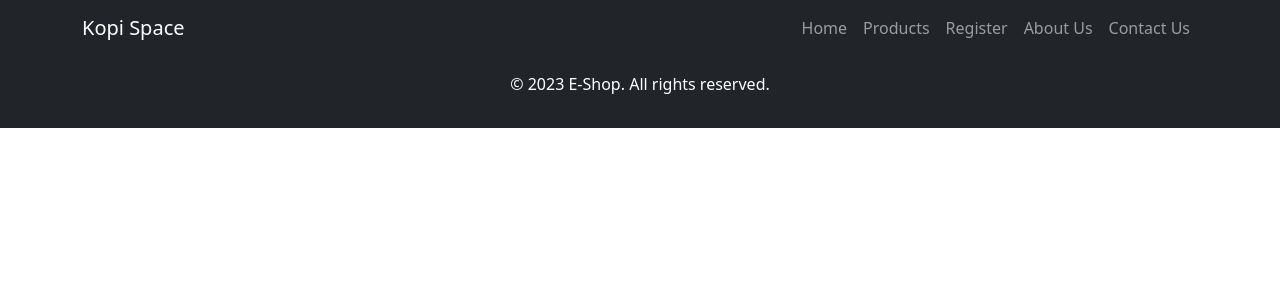
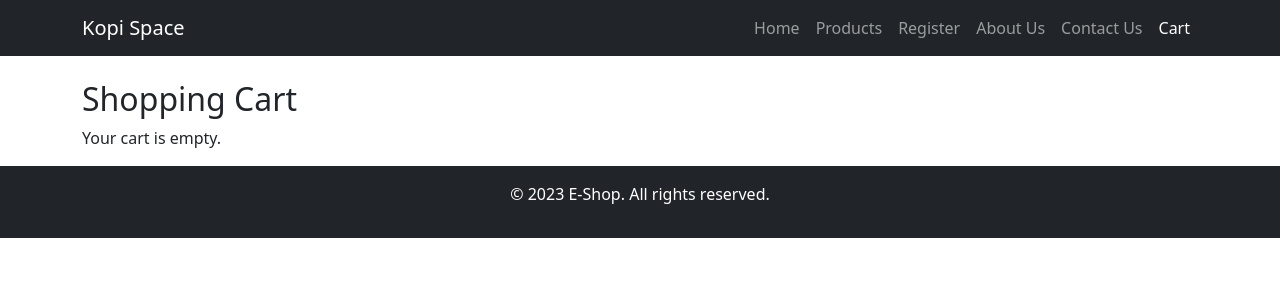
Before and after one commit to noislowlyjie/modern-frameworks-assessment, a React (Vite) app: page /cart in a window 1280 px wide. Shown: the top 300 px of the page. Built offline with nearby package versions, Linux system fonts and the light colour scheme.

Commit message:
added shopping cart

```diff
--- a/src/App.jsx
+++ b/src/App.jsx
@@ -9,6 +9,7 @@ import { Route, Switch } from 'wouter';
 import './index.css';
 import ProductCard from './ProductCard';
 import FlashMessage from "./FlashMessage";
+import ShoppingCart from './ShoppingCart';
 
 function App() {
   return (
@@ -22,6 +23,7 @@ function App() {
         <Route path="/register" component={RegisterPage} />
         <Route path="/about-us" component={AboutUs} />
         <Route path="/contact-us" component={ContactUs} />
+        <Route path="/cart" component={ShoppingCart}/>
       </Switch>
       <footer className="bg-dark text-white text-center py-3">
         <div className="container">
--- /dev/null
+++ b/src/CartStore.jsx
@@ -0,0 +1,67 @@
+import { atom, useAtom } from 'jotai';
+
+// Define the initial state of the cart. We put in one piece of test data
+const initialCart = [
+
+];
+
+// Create an atom for the cart
+export const cartAtom = atom(initialCart);
+
+// Custom hook for cart operations
+export const useCart = () => {
+
+  const [cart, setCart] = useAtom(cartAtom);
+
+  const addToCart = (product) => {
+    const existingItemIndex = cart.findIndex(item => item.product_id === product.id);
+    if (existingItemIndex != -1) {
+      const existingCartItem = cart[existingItemIndex];
+      const modifiedCartItem = { ...existingCartItem, quantity: existingCartItem.quantity + 1 };
+      const modifiedCart = cart.with(existingItemIndex, modifiedCartItem);
+      setCart(modifiedCart)
+    } else {
+      const newCartItem = {
+        id: Math.floor(Math.random() * 10000 + 1),
+        product_id: product.id,
+        name: product.name,
+        price: product.price,
+        imageUrl: product.imageUrl,
+        description: product.description,
+        quantity: 1
+
+      }
+      const modifiedCart = [...cart, newCartItem];
+      setCart(modifiedCart)
+    }
+  }
+
+  const modifyQuantity = (item, newQuantity) => {
+    const existingItemIndex = cart.findIndex(i => i.id === item);
+    if (existingItemIndex != -1) {
+      const existingCartItem = cart[existingItemIndex];
+      const modifiedCartItem = { ...existingCartItem, quantity: newQuantity };
+      const modifiedCart = cart.with(existingItemIndex, modifiedCartItem);
+      setCart(modifiedCart)
+    }
+  }
+
+  const removeFromCart = (item) => {
+    const existingItemIndex = cart.findIndex(i => i.id === item);
+    const modifiedCart = cart.toSpliced(existingItemIndex, 1);
+    setCart(modifiedCart)
+}
+
+  // Function to calculate the total price of items in the cart
+  const getCartTotal = () => {
+    return cart.reduce((total, item) => total + (item.price * item.quantity), 0).toFixed(2);
+  };
+
+  return {
+    cart,
+    getCartTotal,
+    addToCart,
+    modifyQuantity,
+    removeFromCart
+  };
+};
--- a/src/HomePage.jsx
+++ b/src/HomePage.jsx
@@ -1,9 +1,15 @@
 import React, { useState, useEffect } from 'react';
 import axios from 'axios';
 import ProductCard from './ProductCard';
+import { useCart } from './CartStore';
+import { useFlashMessage } from './FlashMessageStore';
+import { useLocation } from 'wouter';
 
 function HomePage() {
     const [featuredProducts, setFeaturedProducts] = useState([]);
+    const [, setLocation] = useLocation();
+    const { addToCart } = useCart();
+    const { showMessage } = useFlashMessage();
 
     useEffect(() => {
         const fetchFeaturedProducts = async () => {
@@ -28,6 +34,11 @@ function HomePage() {
                         imageUrl={product.imageUrl}
                         productName={product.name}
                         price={product.price.toFixed(2)}
+                        handleAddToCart={() => {
+                            addToCart(product)
+                            showMessage("New item added to cart!");
+                            setLocation('/cart');
+                        }}
                     />
                 </div>
             );
--- a/src/Navbar.jsx
+++ b/src/Navbar.jsx
@@ -47,6 +47,11 @@ function Navbar() {
                 Contact Us
               </Link>
             </li>
+            <li className="nav-item">
+              <Link href="/cart" className={`nav-link ${location === '/cart' ? 'active' : ''}`}>
+                Cart
+              </Link>
+            </li>
           </ul>
         </div>
       </div>
--- a/src/ProductCard.jsx
+++ b/src/ProductCard.jsx
@@ -16,7 +16,7 @@ const ProductCard = (props) => {
       <div className="card-body">
         <h5 className="card-title">{props.productName}</h5>
         <p className="card-text">${props.price}</p>
-        <button className="btn btn-primary" onClick={handleAddToCart}>
+        <button className="btn btn-primary" onClick={props.handleAddToCart}>
           Add to Cart
         </button>
       </div>
--- a/src/ProductPage.jsx
+++ b/src/ProductPage.jsx
@@ -1,9 +1,17 @@
 import React, { useState, useEffect } from 'react';
+import { useCart } from './CartStore';
 import axios from 'axios';
+import { useLocation } from 'wouter';
+
 import ProductCard from './ProductCard';
+import { useFlashMessage } from './FlashMessageStore'
 
 function ProductPage() {
   const [products, setProducts] = useState([]);
+  const [, setLocation] = useLocation();
+  const { addToCart } = useCart();
+  const { showMessage } = useFlashMessage();
+
 
   useEffect(() => {
     const fetchProducts = async () => {
@@ -28,6 +36,11 @@ function ProductPage() {
               imageUrl={product.imageUrl}
               productName={product.name}
               price={product.price.toFixed(2)}
+              handleAddToCart={() => {
+                addToCart(product)
+                showMessage("New item added to cart!");
+                setLocation('/cart');
+              }}
             />
           </div>
         ))}
--- /dev/null
+++ b/src/ShoppingCart.jsx
@@ -0,0 +1,40 @@
+import React from 'react';
+import { useCart } from './CartStore';
+
+const ShoppingCart = () => {
+  const { cart, getCartTotal, modifyQuantity, removeFromCart } = useCart();
+
+  return (
+    <div className="container mt-4">
+      <h2>Shopping Cart</h2>
+      {cart.length === 0 ? (
+        <p>Your cart is empty.</p>
+      ) : (
+        <>
+          <ul className="list-group">
+            {cart.map((item) => (
+              <li key={item.id} className="list-group-item d-flex justify-content-between align-items-center">
+                <div>
+                  <img src={item.imageUrl} alt={item.name} className="cart-image" />
+                  <h5>{item.name}</h5>
+                  <div className="d-flex align-items-center">
+                    <button className="btn btn-sm btn-secondary me-2" onClick={() => modifyQuantity(item.id, item.quantity - 1)}>-</button>
+                    <p className="mb-0">Quantity: {item.quantity}</p>
+                    <button className="btn btn-sm btn-secondary ms-2" onClick={() => modifyQuantity(item.id, item.quantity + 1)}>+</button>
+                    <button className="btn btn-sm btn-danger ms-2" onClick={() => removeFromCart(item)}>Remove</button>
+                  </div>
+                </div>
+                <span>${(item.price * item.quantity).toFixed(2)}</span>
+              </li>
+            ))}
+          </ul>
+          <div className="mt-3 mb-3 text-end">
+            <h4>Total: ${getCartTotal()}</h4>
+          </div>
+        </>
+      )}
+    </div>
+  );
+};
+
+export default ShoppingCart;
```
Lines whose indentation alone changed are shown as unchanged.
